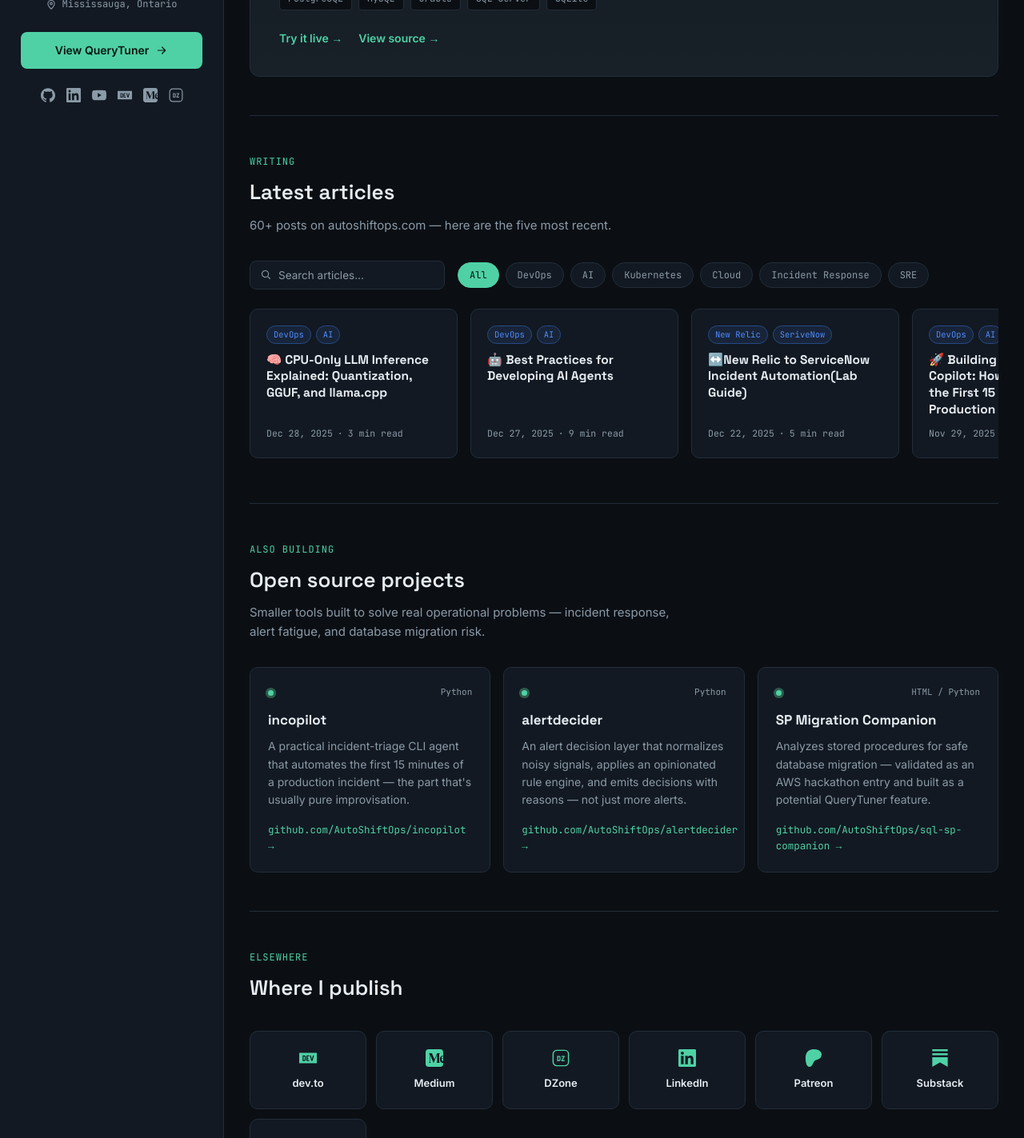
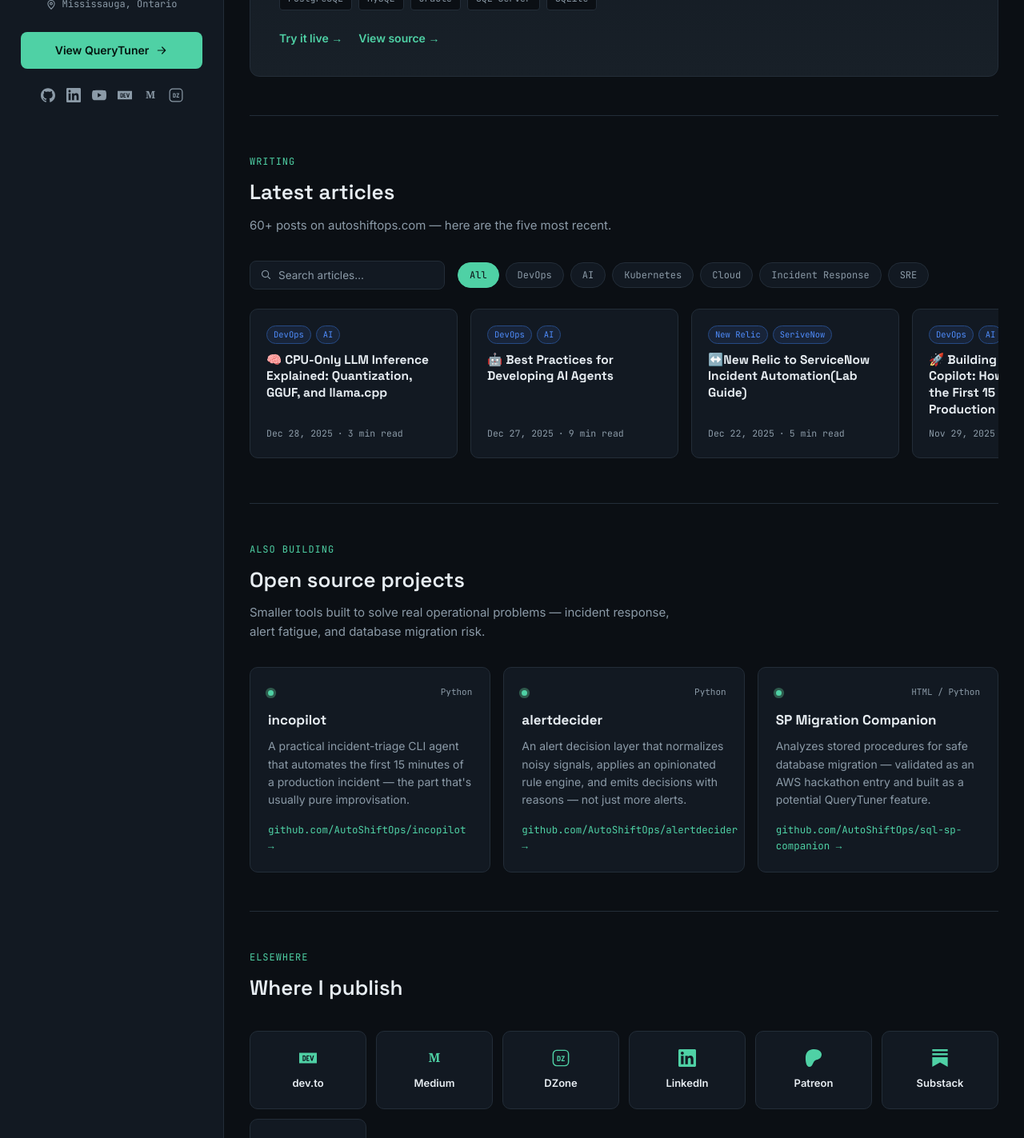
Before and after one commit to AutoShiftOps/autoshiftops.github.io, a Jekyll site: the page built from index.html, in a window 1280 px wide. Shown: the part 350-1773 px from the top of the page at 80% size. Built offline with Jekyll 4.4.1, drawn with Linux system fonts in a browser that asks for light colours.

Commit message:
Replace Medium icon with its classic flat M wordmark
The Simple Icons Medium mark is their modern app-icon logo (a solid
rounded-square badge), which rendered much heavier than every other
icon in the row/sidebar (all thin single-color silhouettes). Swapped
for Medium's classic flat M glyph to match the row's visual weight.

```diff
--- a/_includes/icons.html
+++ b/_includes/icons.html
@@ -14,7 +14,7 @@
 {% when "devto" %}
 <svg viewBox="0 0 24 24" fill="currentColor" aria-hidden="true"><path d="M7.42 10.05c-.18-.16-.46-.23-.84-.23H6l.02 2.44.04 2.45.56-.02c.41 0 .63-.07.83-.26.24-.24.26-.36.26-2.2 0-1.91-.02-1.96-.29-2.18zM0 4.94v14.12h24V4.94H0zM8.56 15.3c-.44.58-1.06.77-2.53.77H4.71V8.53h1.4c1.67 0 2.16.18 2.6.9.27.43.29.6.32 2.57.05 2.23-.02 2.73-.47 3.3zm5.09-5.47h-2.47v1.77h1.52v1.28l-.72.04-.75.03v1.77l1.22.03 1.2.04v1.28h-1.6c-1.53 0-1.6-.01-1.87-.3l-.3-.28v-3.16c0-3.02.01-3.18.25-3.48.23-.31.25-.31 1.88-.31h1.64v1.3zm4.68 5.45c-.17.43-.64.79-1 .79-.18 0-.45-.15-.67-.39-.32-.32-.45-.63-.82-2.08l-.9-3.39-.45-1.67h.76c.4 0 .75.02.75.05 0 .06 1.16 4.54 1.26 4.83.04.15.32-.7.73-2.3l.66-2.52.74-.04c.4-.02.73 0 .73.04 0 .14-1.67 6.38-1.8 6.68z"/></svg>
 {% when "medium" %}
-<svg viewBox="0 0 24 24" fill="currentColor" aria-hidden="true"><path d="M4.21 0A4.201 4.201 0 0 0 0 4.21v15.58A4.201 4.201 0 0 0 4.21 24h15.58A4.201 4.201 0 0 0 24 19.79v-1.093c-.137.013-.278.02-.422.02-2.577 0-4.027-2.146-4.09-4.832a7.592 7.592 0 0 1 .022-.708c.093-1.186.475-2.241 1.105-3.022a3.885 3.885 0 0 1 1.395-1.1c.468-.237 1.127-.367 1.664-.367h.023c.101 0 .202.004.303.01V4.211A4.201 4.201 0 0 0 19.79 0Zm.198 5.583h4.165l3.588 8.435 3.59-8.435h3.864v.146l-.019.004c-.705.16-1.063.397-1.063 1.254h-.003l.003 10.274c.06.676.424.885 1.063 1.03l.02.004v.145h-4.923v-.145l.019-.005c.639-.144.994-.353 1.054-1.03V7.267l-4.745 11.15h-.261L6.15 7.569v9.445c0 .857.358 1.094 1.063 1.253l.02.004v.147H4.405v-.147l.019-.004c.705-.16 1.065-.397 1.065-1.253V6.987c0-.857-.358-1.094-1.064-1.254l-.018-.004zm19.25 3.668c-1.086.023-1.733 1.323-1.813 3.124H24V9.298a1.378 1.378 0 0 0-.342-.047Zm-1.862 3.632c-.1 1.756.86 3.239 2.204 3.634v-3.634z"/></svg>
+<svg viewBox="0 0 24 24" fill="currentColor" aria-hidden="true"><text x="12" y="17.5" font-family="Georgia, 'Times New Roman', serif" font-size="17" font-weight="700" text-anchor="middle">M</text></svg>
 {% when "dzone" %}
 <svg viewBox="0 0 24 24" fill="none" aria-hidden="true"><rect x="1.5" y="1.5" width="21" height="21" rx="5" stroke="currentColor" stroke-width="1.6"/><text x="12" y="16.3" font-family="'JetBrains Mono', monospace" font-size="9.5" font-weight="700" text-anchor="middle" fill="currentColor">DZ</text></svg>
 {% when "patreon" %}
```
